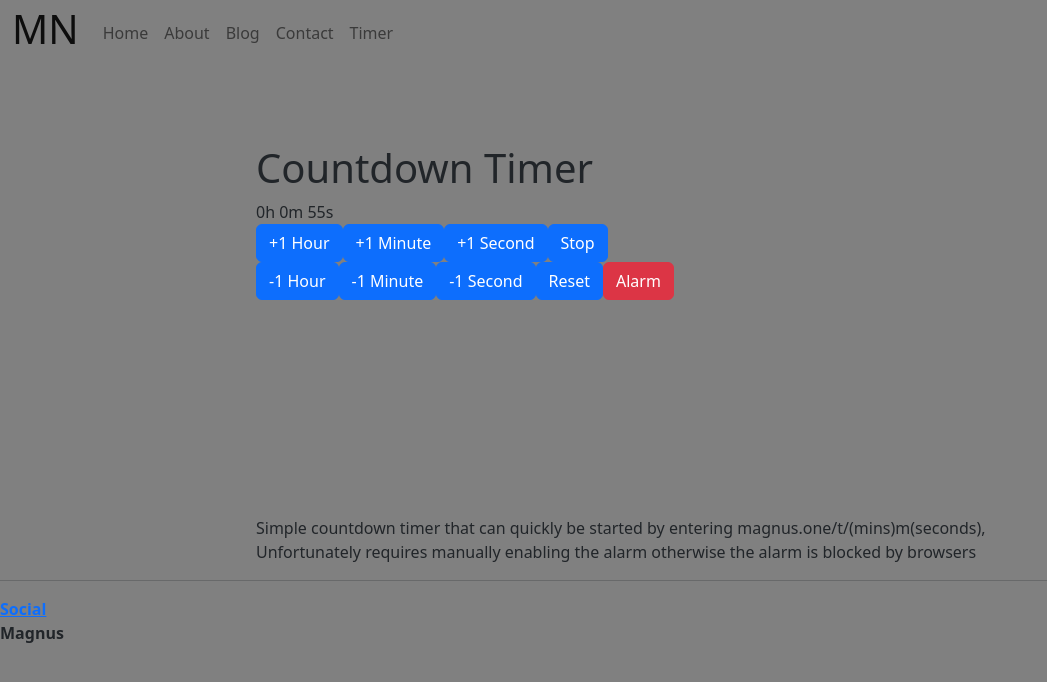
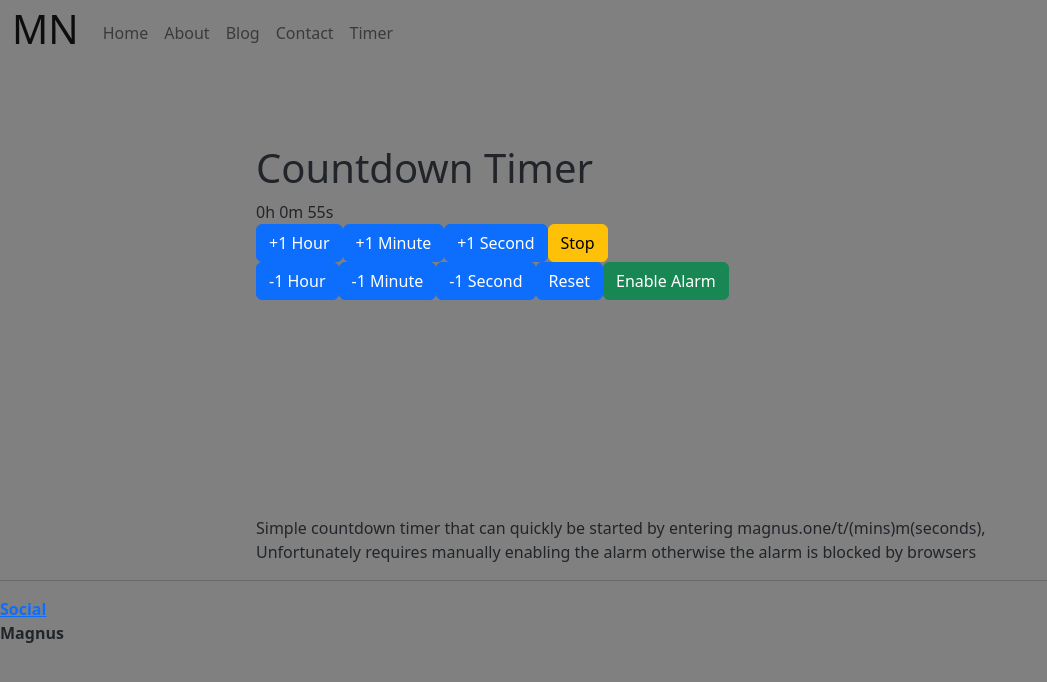
Before and after one commit to Magnusrn/React-Website, a React (Create React App) app: page /timer/1 in a window 1280 px wide. Shown: the top 682 px of the page, without its empty margins (0-1047 px from the left). Built offline with nearby package versions, Linux system fonts and the light colour scheme.

Commit message:
add custom css for bootstrap buttons, xl buttons

```diff
--- a/src/components/countdowntimer/CountdownTimer.js
+++ b/src/components/countdowntimer/CountdownTimer.js
@@ -1,6 +1,8 @@
 import React, {useEffect, useState} from 'react';
 import Sound from "./alarm.mp3";
 import Button from 'react-bootstrap/Button';
+import Form from 'react-bootstrap/Form';
+import styles from "./CountdownTimer.module.css"
 
 
 const ExpiredNotice = () => {
@@ -79,8 +81,8 @@ const CountdownTimer = ({urlArgs}) => {
     }, [running]);
 
     //seems to be taking 1s longer than it always should, may need to decrement the time by 1 immediately on clicking the start button, though this isn't ideal as it's a logic issue
-    let startStopButton = running ? <Button onClick={() => setRunning(false)}>Stop</Button> :
-        <Button onClick={() => setRunning(true)}>Start</Button>
+    let startStopButton = running ? <Button className={`btn btn-warning btn-xl ${styles.btn_xl} `} onClick={() => setRunning(false)}>Stop</Button> :
+        <Button className={`btn btn-success ${styles.btn_xl}`} onClick={() => setRunning(true)}>Start</Button>
     let resetTimerButton = <Button onClick={() => resetStates() }>Reset</Button>
 
     let incrementHoursButton = <Button onClick={() => setTimeRemaining(timeRemaining + 3600000)}>+1 Hour</Button>
@@ -91,13 +93,8 @@ const CountdownTimer = ({urlArgs}) => {
     let decrementMinutesButton = <Button onClick={() => setTimeRemaining(timeRemaining - 60000)}>-1 Minute</Button>
     let decrementSecondsButton = <Button onClick={() => setTimeRemaining(timeRemaining - 1000)}>-1 Second</Button>
 
-    let alarmButton = <Button variant="danger" type="checkbox" onClick={() => setAlarmState(!alarmState)}> Alarm</Button>
-
-    window.onload = function() {
-        if (alarmState) {
-            document.getElementById("alarmButton").checked = true;
-        }
-    }
+    let AlarmButtonToggle = alarmState ? <Button className="btn btn-danger" onClick={() => setAlarmState(false)}>Disable Alarm</Button> :
+    <Button className="btn btn-success" onClick={() => setAlarmState(true)}>Enable Alarm</Button>
 
     if (running && timeRemaining <= 0 && !alertState && alarmState) {
         setAlerted(true);
@@ -129,7 +126,7 @@ const CountdownTimer = ({urlArgs}) => {
                 {decrementSecondsButton}
                 {resetTimerButton}
 
-                {alarmButton}
+                {AlarmButtonToggle}
 
             </div>
         </div>);
--- a/src/components/countdowntimer/CountdownTimer.module.css
+++ b/src/components/countdowntimer/CountdownTimer.module.css
@@ -0,0 +1,8 @@
+.btn_xl {
+    padding: 18px 28px;
+    font-size: 40px; /*change this to your desired size*/
+    line-height: normal;
+    -webkit-border-radius: 8px;
+       -moz-border-radius: 8px;
+            border-radius: 8px;
+}
```
